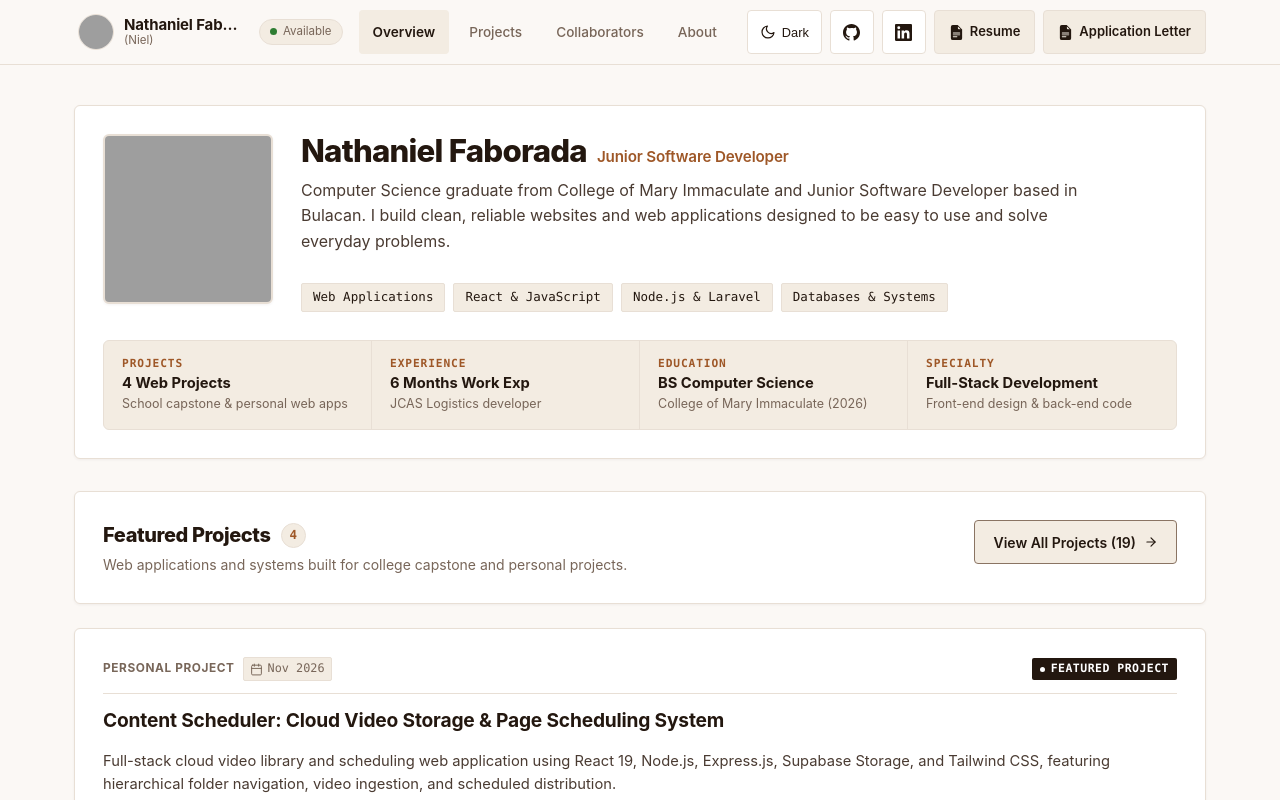
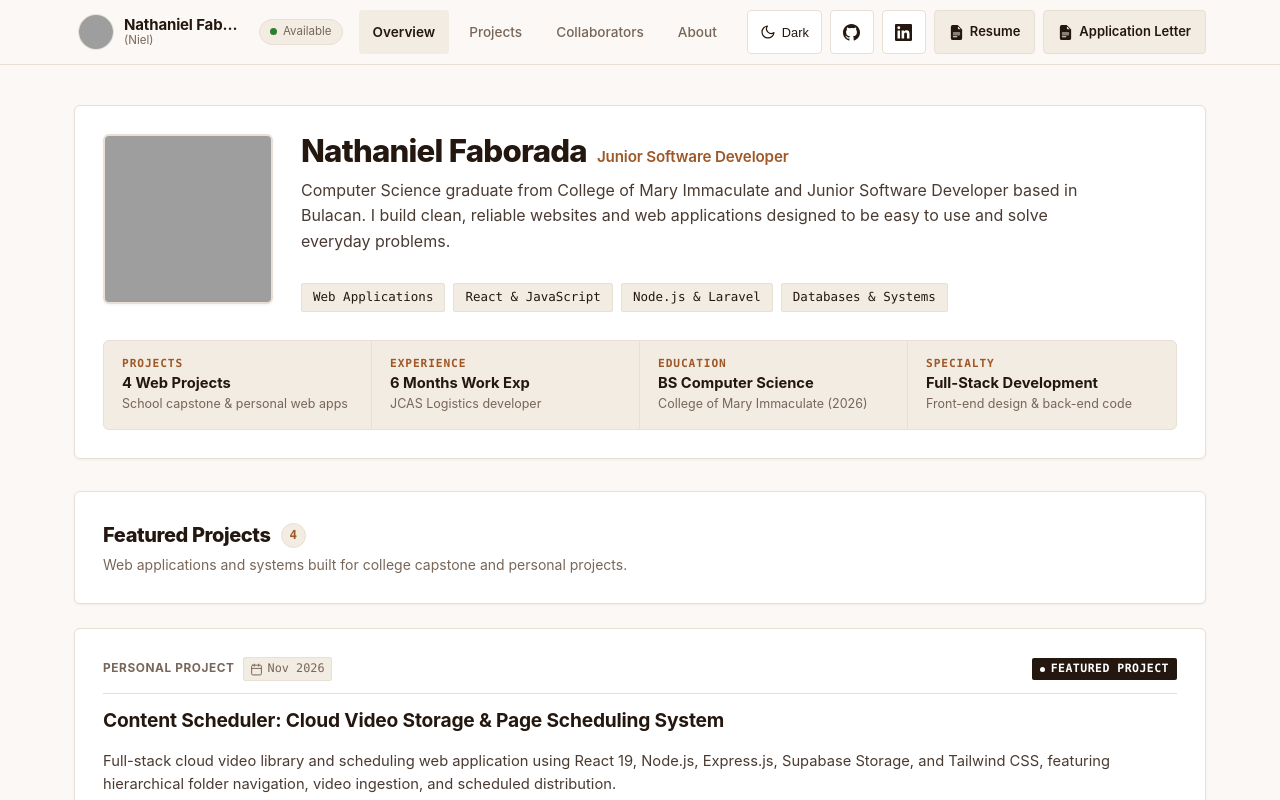
Before and after one commit to nathanielfaborada/nathanielfaborada.github.io, a React (Vite) app: page / in a window 1280 px wide. Shown: the top 800 px of the page. Built offline with nearby package versions, Linux system fonts and the light colour scheme; grey boxes are pictures that could not be loaded.

Commit message:
feat(home): remove View All Projects button from Overview page

```diff
--- a/src/pages/PublicPages/Home/components/ProjectsSection.jsx
+++ b/src/pages/PublicPages/Home/components/ProjectsSection.jsx
@@ -1,8 +1,6 @@
 import React from 'react';
-import { Link } from 'react-router-dom';
 import ProjectCard from '../../../../components/projects/ProjectCard';
 import { PROJECTS_DATA } from '../../../../data/projectsData';
-import { ArrowRightIcon } from '../../../../components/common/Icons';
 import './ProjectsSection.css';
 
 export default function ProjectsSection() {
@@ -21,11 +19,6 @@ export default function ProjectsSection() {
             Web applications and systems built for college capstone and personal projects.
           </p>
         </div>
-
-        <Link to="/projects" className="hero-btn hero-btn-secondary">
-          <span>View All Projects ({PROJECTS_DATA.length})</span>
-          <ArrowRightIcon size={14} />
-        </Link>
       </div>
 
       {/* Projects List */}
```
Also changed, not shown: 4 other files (tests, documents, lock files or other folders).
